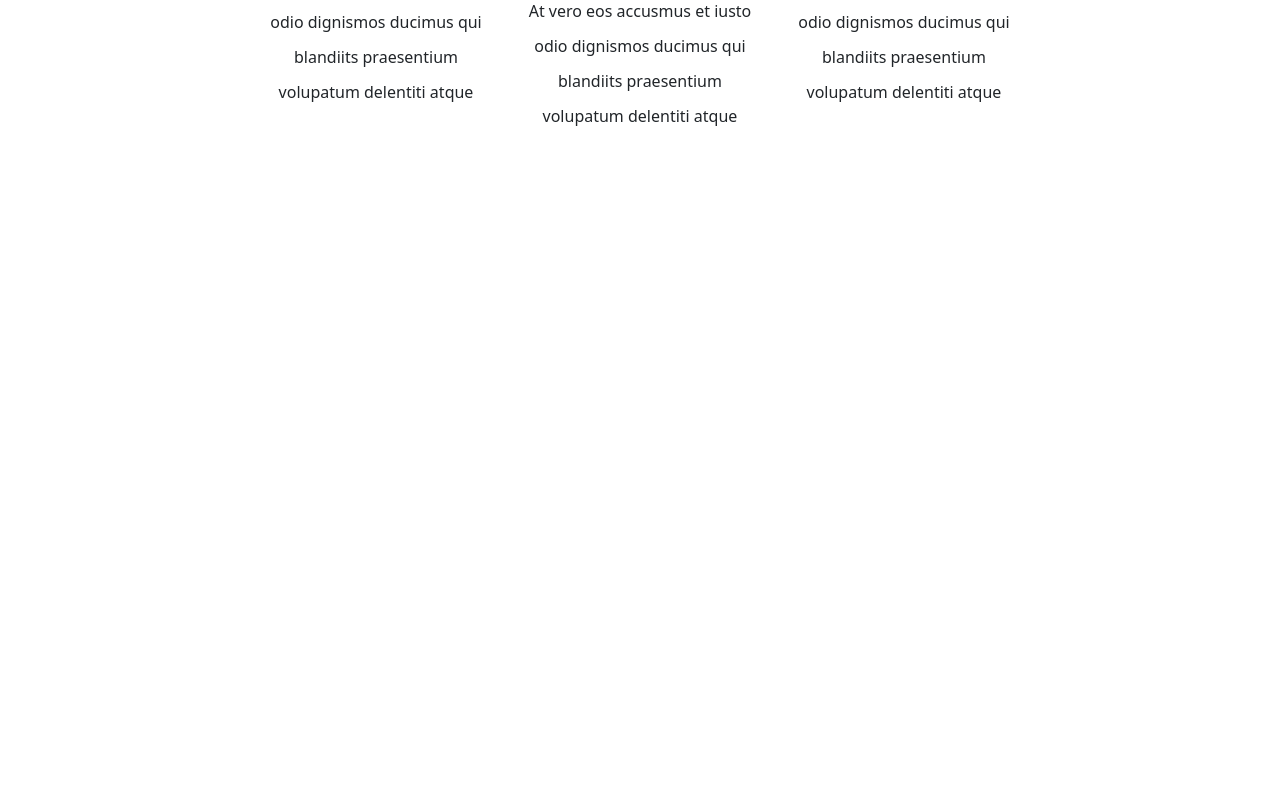
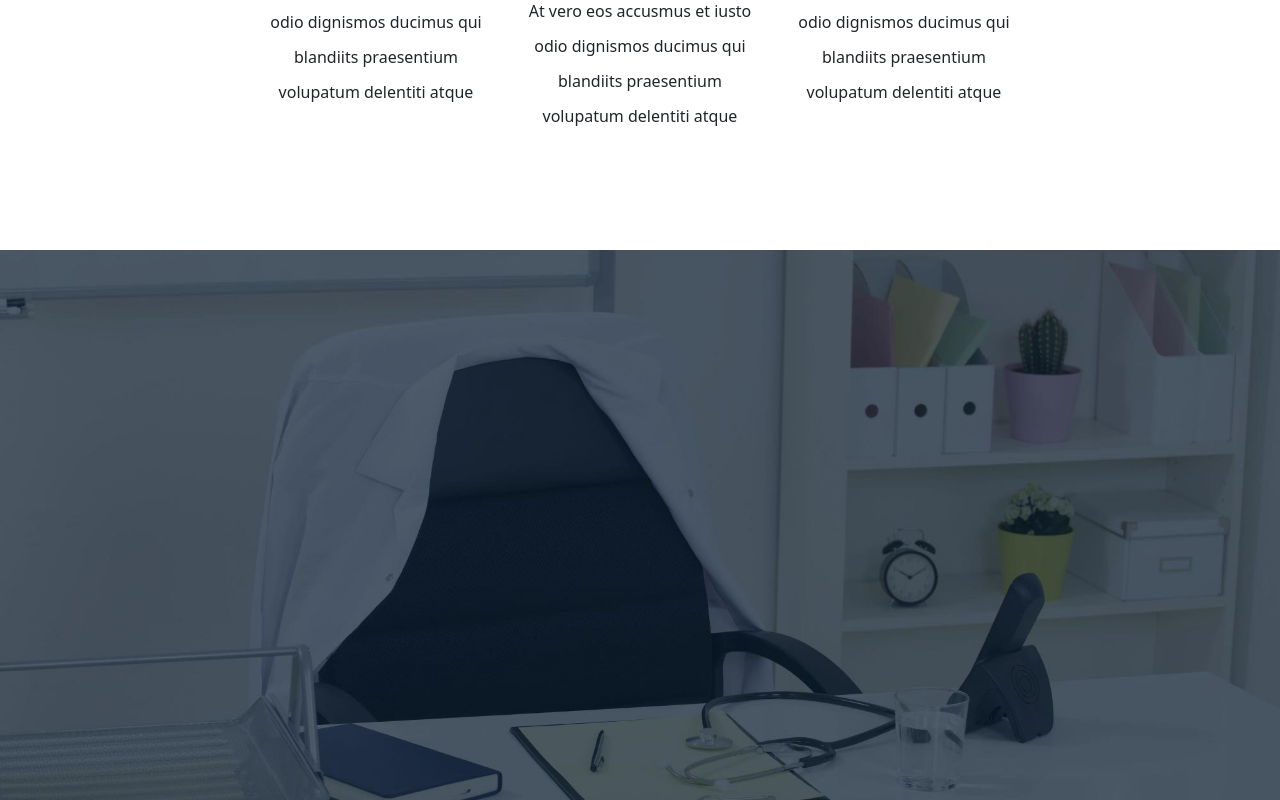
Before and after one commit to WalterFrongia/proj-html-vuejs, a Vue app: page / in a window 1280 px wide. Shown: the part 4374-5174 px from the top of the page. Before the commit the page ends 4624 px from the top, so only its background shows below. Built offline with nearby package versions, Linux system fonts and the light colour scheme.

Commit message:
Implementato bg image in Facilities component

```diff
--- a/src/components/Facilities.vue
+++ b/src/components/Facilities.vue
@@ -1,5 +1,9 @@
 <template>
-    <div id="my-facilities-section"></div>
+    <div id="my-wrapping-facilities">
+        <div id="my-facilities-section">
+
+        </div>
+    </div>
 </template>
 
 <script>
@@ -11,4 +15,15 @@ export default {
 <style lang="scss" scoped>
 @import "../style/variables.scss";
 
+#my-wrapping-facilities{
+    background-image: url(../assets/images/paralax-bg-tour-facilities.jpg);
+    background-size: cover;
+    background-repeat: no-repeat;
+    background-position: center;
+
+    padding-top: 50px;
+}
+#my-facilities-section{
+    height: 500px;
+}
 </style>
```
